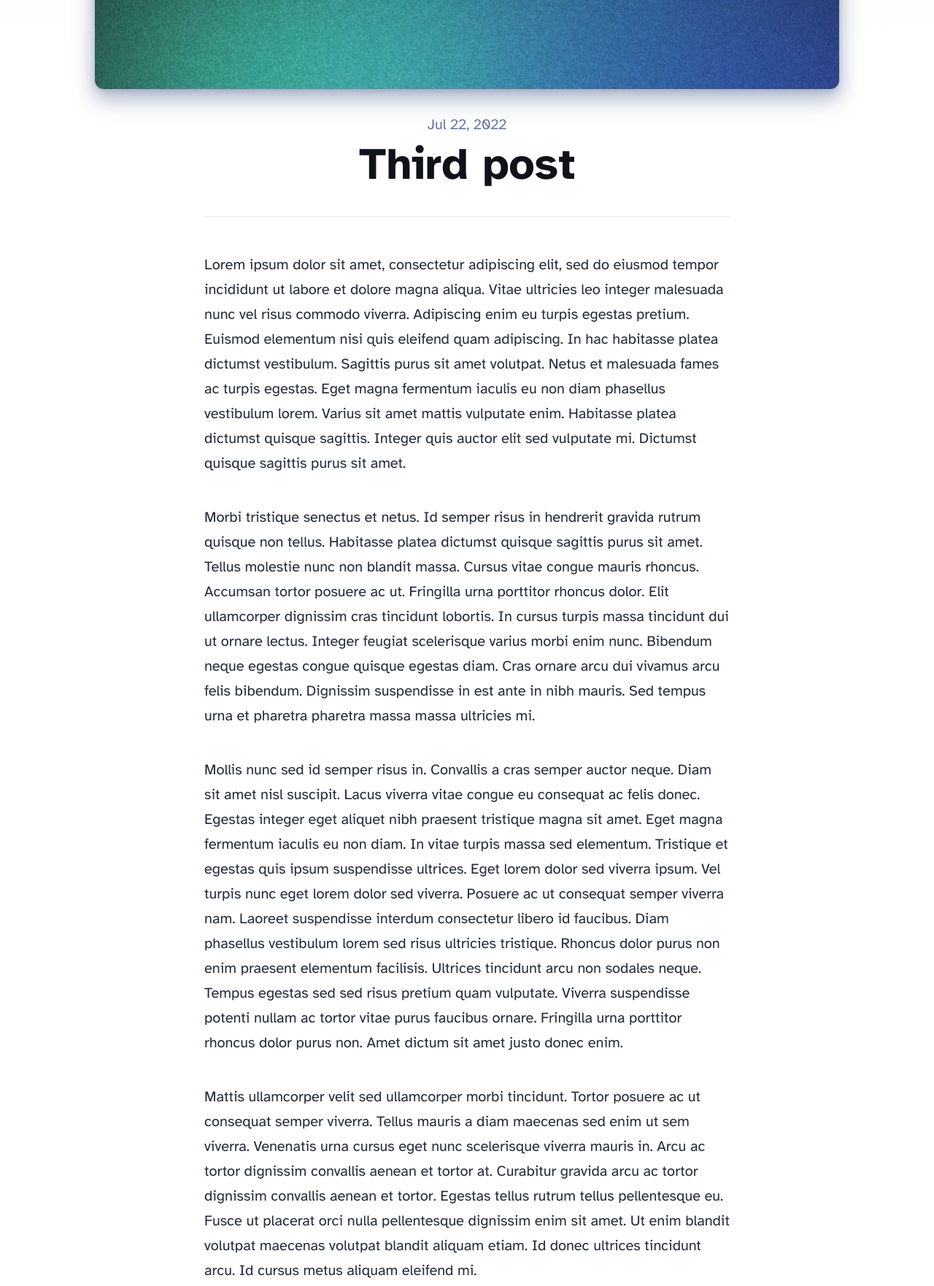
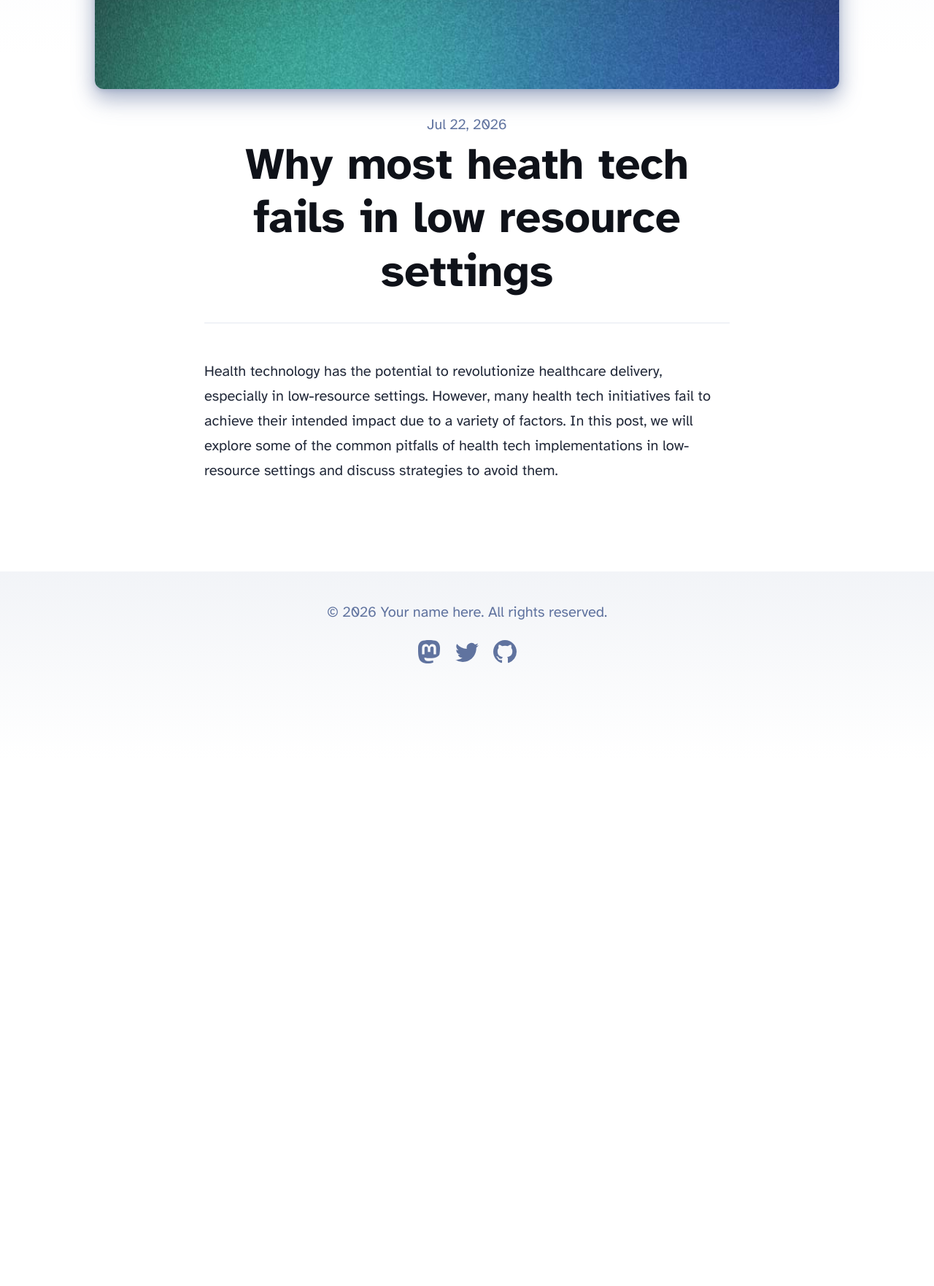
Before and after one commit to mchiwundura/portfolio, an Astro site in the folder frontend/: page /blog/third-post in a window 1280 px wide. Shown: the part 526-2288 px from the top of the page at 73% size. After the commit the page ends 1567 px from the top, so only its background shows below. Built offline with nearby package versions, Linux system fonts and the light colour scheme; Astro itself is replaced by a stand-in of ours.

Commit message:
Added template for third blog post

```diff
--- a/frontend/src/content/blog/third-post.md
+++ b/frontend/src/content/blog/third-post.md
@@ -1,16 +1,7 @@
 ---
-title: 'Third post'
-description: 'Lorem ipsum dolor sit amet'
-pubDate: 'Jul 22 2022'
+title: 'Why most heath tech fails in low resource settings'
+description: 'Exploring the common pitfalls of health tech implementations in low resource settings and how to avoid them.'
+pubDate: 'Jul 22 2026'
 heroImage: '../../assets/blog-placeholder-2.jpg'
 ---
-
-Lorem ipsum dolor sit amet, consectetur adipiscing elit, sed do eiusmod tempor incididunt ut labore et dolore magna aliqua. Vitae ultricies leo integer malesuada nunc vel risus commodo viverra. Adipiscing enim eu turpis egestas pretium. Euismod elementum nisi quis eleifend quam adipiscing. In hac habitasse platea dictumst vestibulum. Sagittis purus sit amet volutpat. Netus et malesuada fames ac turpis egestas. Eget magna fermentum iaculis eu non diam phasellus vestibulum lorem. Varius sit amet mattis vulputate enim. Habitasse platea dictumst quisque sagittis. Integer quis auctor elit sed vulputate mi. Dictumst quisque sagittis purus sit amet.
-
-Morbi tristique senectus et netus. Id semper risus in hendrerit gravida rutrum quisque non tellus. Habitasse platea dictumst quisque sagittis purus sit amet. Tellus molestie nunc non blandit massa. Cursus vitae congue mauris rhoncus. Accumsan tortor posuere ac ut. Fringilla urna porttitor rhoncus dolor. Elit ullamcorper dignissim cras tincidunt lobortis. In cursus turpis massa tincidunt dui ut ornare lectus. Integer feugiat scelerisque varius morbi enim nunc. Bibendum neque egestas congue quisque egestas diam. Cras ornare arcu dui vivamus arcu felis bibendum. Dignissim suspendisse in est ante in nibh mauris. Sed tempus urna et pharetra pharetra massa massa ultricies mi.
-
-Mollis nunc sed id semper risus in. Convallis a cras semper auctor neque. Diam sit amet nisl suscipit. Lacus viverra vitae congue eu consequat ac felis donec. Egestas integer eget aliquet nibh praesent tristique magna sit amet. Eget magna fermentum iaculis eu non diam. In vitae turpis massa sed elementum. Tristique et egestas quis ipsum suspendisse ultrices. Eget lorem dolor sed viverra ipsum. Vel turpis nunc eget lorem dolor sed viverra. Posuere ac ut consequat semper viverra nam. Laoreet suspendisse interdum consectetur libero id faucibus. Diam phasellus vestibulum lorem sed risus ultricies tristique. Rhoncus dolor purus non enim praesent elementum facilisis. Ultrices tincidunt arcu non sodales neque. Tempus egestas sed sed risus pretium quam vulputate. Viverra suspendisse potenti nullam ac tortor vitae purus faucibus ornare. Fringilla urna porttitor rhoncus dolor purus non. Amet dictum sit amet justo donec enim.
-
-Mattis ullamcorper velit sed ullamcorper morbi tincidunt. Tortor posuere ac ut consequat semper viverra. Tellus mauris a diam maecenas sed enim ut sem viverra. Venenatis urna cursus eget nunc scelerisque viverra mauris in. Arcu ac tortor dignissim convallis aenean et tortor at. Curabitur gravida arcu ac tortor dignissim convallis aenean et tortor. Egestas tellus rutrum tellus pellentesque eu. Fusce ut placerat orci nulla pellentesque dignissim enim sit amet. Ut enim blandit volutpat maecenas volutpat blandit aliquam etiam. Id donec ultrices tincidunt arcu. Id cursus metus aliquam eleifend mi.
-
-Tempus quam pellentesque nec nam aliquam sem. Risus at ultrices mi tempus imperdiet. Id porta nibh venenatis cras sed felis eget velit. Ipsum a arcu cursus vitae. Facilisis magna etiam tempor orci eu lobortis elementum. Tincidunt dui ut ornare lectus sit. Quisque non tellus orci ac. Blandit libero volutpat sed cras. Nec tincidunt praesent semper feugiat nibh sed pulvinar proin gravida. Egestas integer eget aliquet nibh praesent tristique magna.
+Health technology has the potential to revolutionize healthcare delivery, especially in low-resource settings. However, many health tech initiatives fail to achieve their intended impact due to a variety of factors. In this post, we will explore some of the common pitfalls of health tech implementations in low-resource settings and discuss strategies to avoid them.
```
